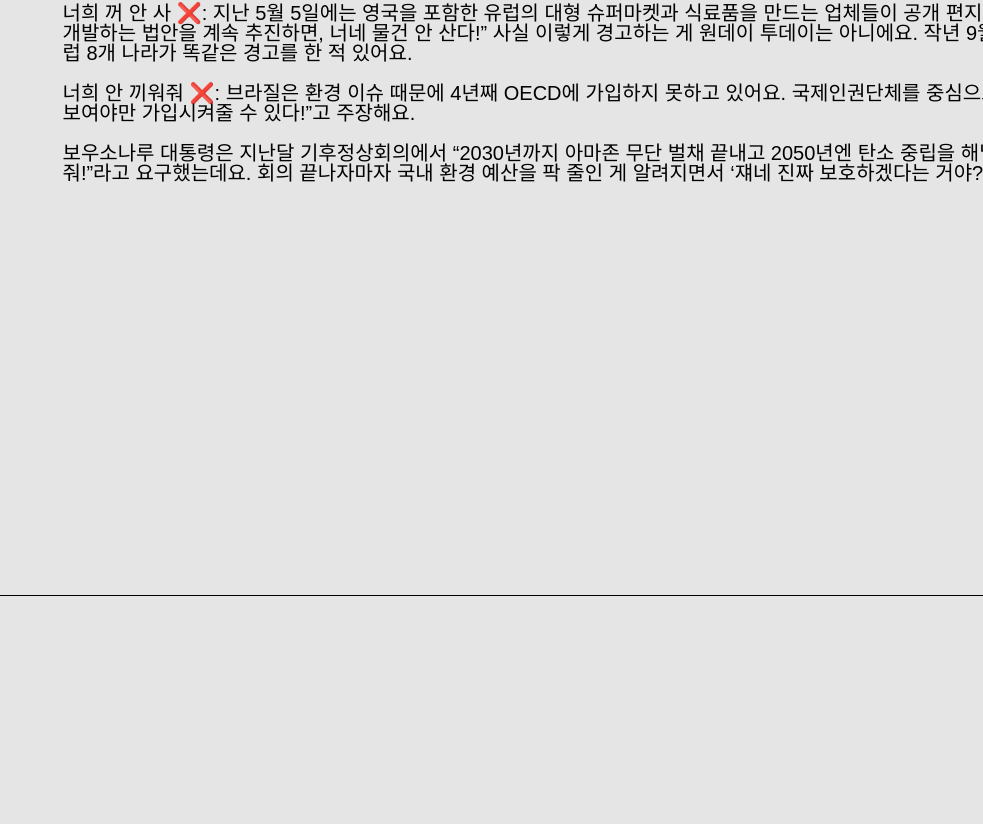
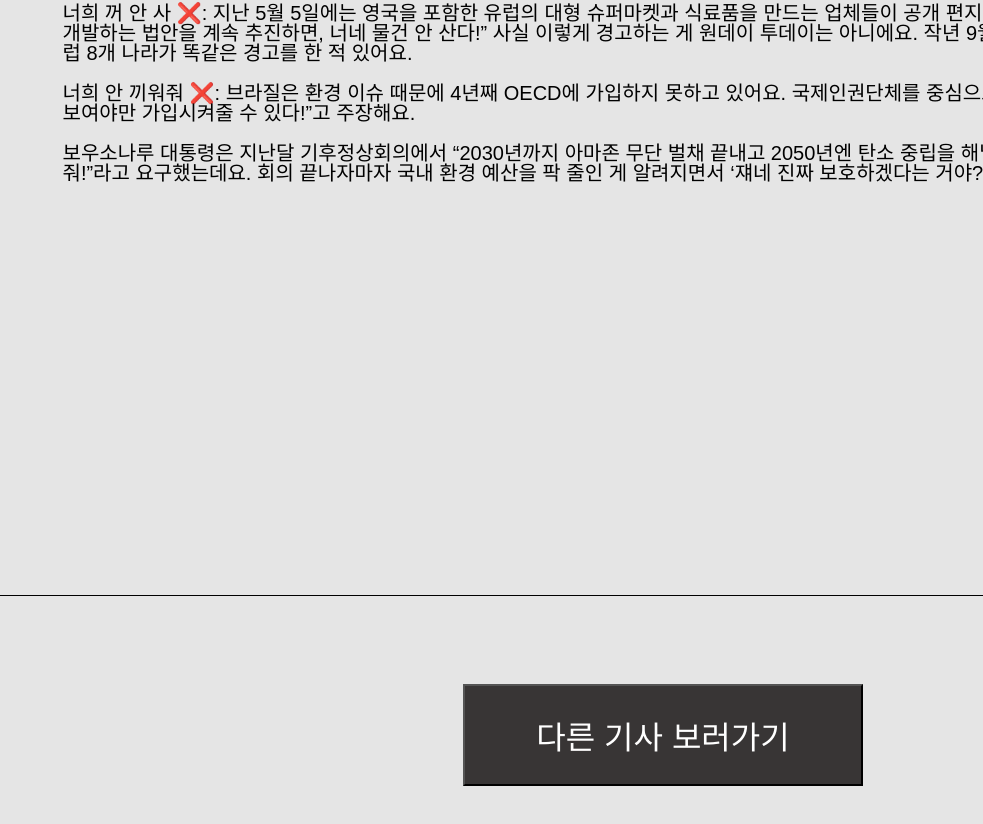
Before and after one commit to BESOPT-NEWNEEK/newneek-web, a React (Create React App) app in the folder newneek/: page / in a window 1280 px wide. Shown: the part 1467-2291 px from the top of the page, without its empty margins (297-1280 px from the left). Built offline with nearby package versions, Linux system fonts and the light colour scheme.

Commit message:
add: button

```diff
--- a/newneek/src/components/detail/Article.js
+++ b/newneek/src/components/detail/Article.js
@@ -43,6 +43,19 @@
     width: 100%;
     border-top: solid 1px;
     background: #E5E5E5;
+`;
+
+const ButtonArticle = styled.div`
+    width: 400px;
+    height: 102px;
+    left: 760px;
+    top: 2242px;
+    background: #383535;
+    margin-top: 802px;
+    position: absolute;
+    top: 50%;
+    left: 50%;
+    transform: translate(-50%, -50%);
 
 `;
 const Article = () => {
@@ -68,7 +81,11 @@
 보우소나루 대통령은 지난달 기후정상회의에서 “2030년까지 아마존 무단 벌채 끝내고 2050년엔 탄소 중립을 해낼게. 대신 우리나라에 돈 좀 줘!”라고 요구했는데요. 회의 끝나자마자 국내 환경 예산을 팍 줄인 게 알려지면서
 ‘쟤네 진짜 보호하겠다는 거야?’ 하는 의심이 생기고 있어요. </Content>
             </ArticleTemplate>
-            <ArticleFooter></ArticleFooter>
+            <ArticleFooter>
+                <ButtonArticle>
+                    <button>다른 기사 보러가기</button>
+                </ButtonArticle>
+            </ArticleFooter>
         </ArticleContainer>
     );
 }
--- a/newneek/src/components/detail/TitleTemplate.js
+++ b/newneek/src/components/detail/TitleTemplate.js
@@ -31,6 +31,7 @@
     font-weight: 500;
     font-style: normal;
 
+
 `;
 
 const ActivityTemplate = () => {
--- a/newneek/src/styles/GlobalStyle.js
+++ b/newneek/src/styles/GlobalStyle.js
@@ -9,9 +9,17 @@
         font-family: 'Noto Sans KR', sans-serif;
     };
     button{
-        display: flex;
         cursor: pointer;
         outline: none;
+        width: 400px;
+        height: 102px;
+        left: 760px;
+        background: #383535;
+        font-weight: 700px;
+        font-size: 32px;
+        font-style: normal;
+        color: white;
+        text-align: center;
     }
 `;
 
```
